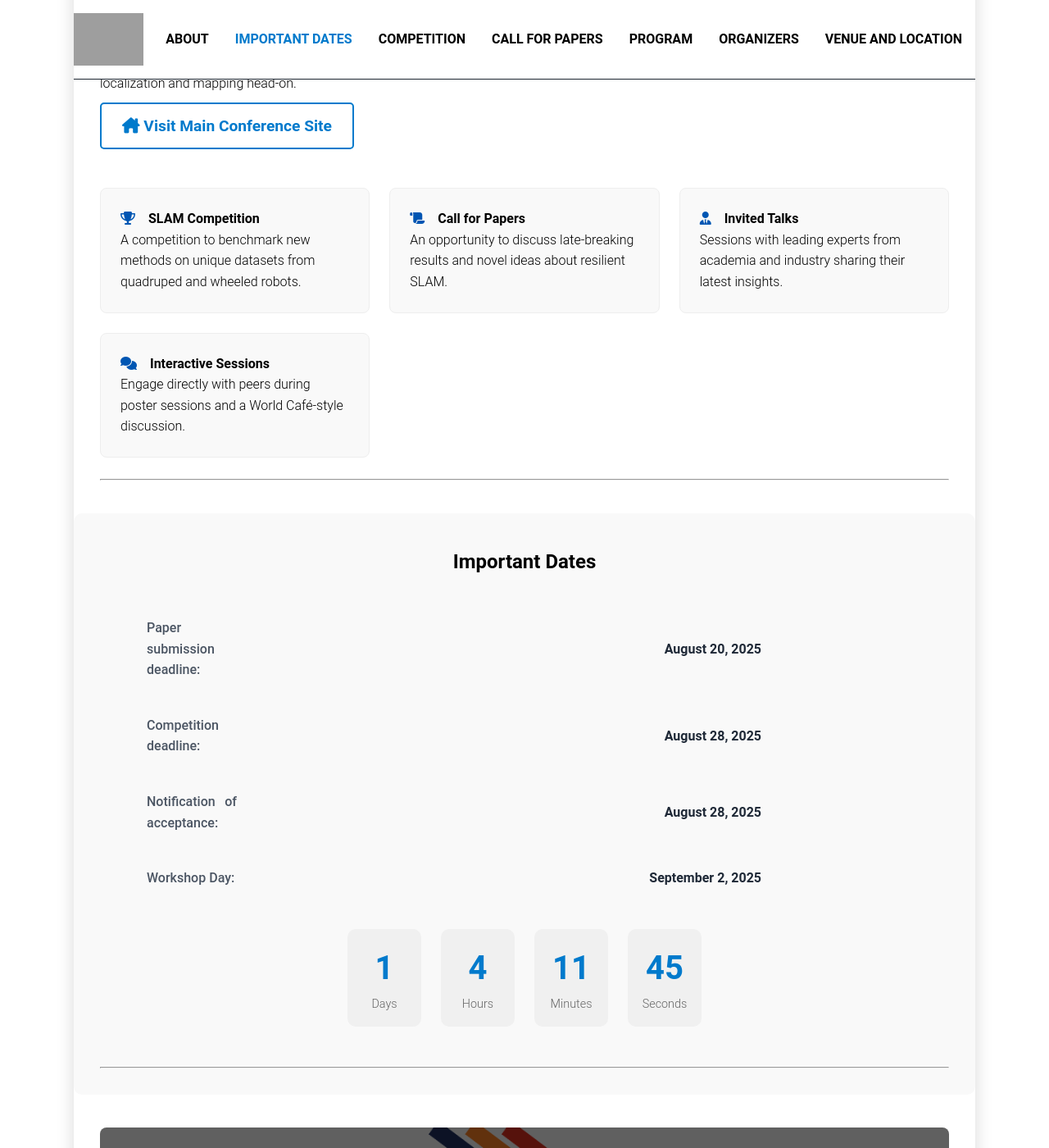
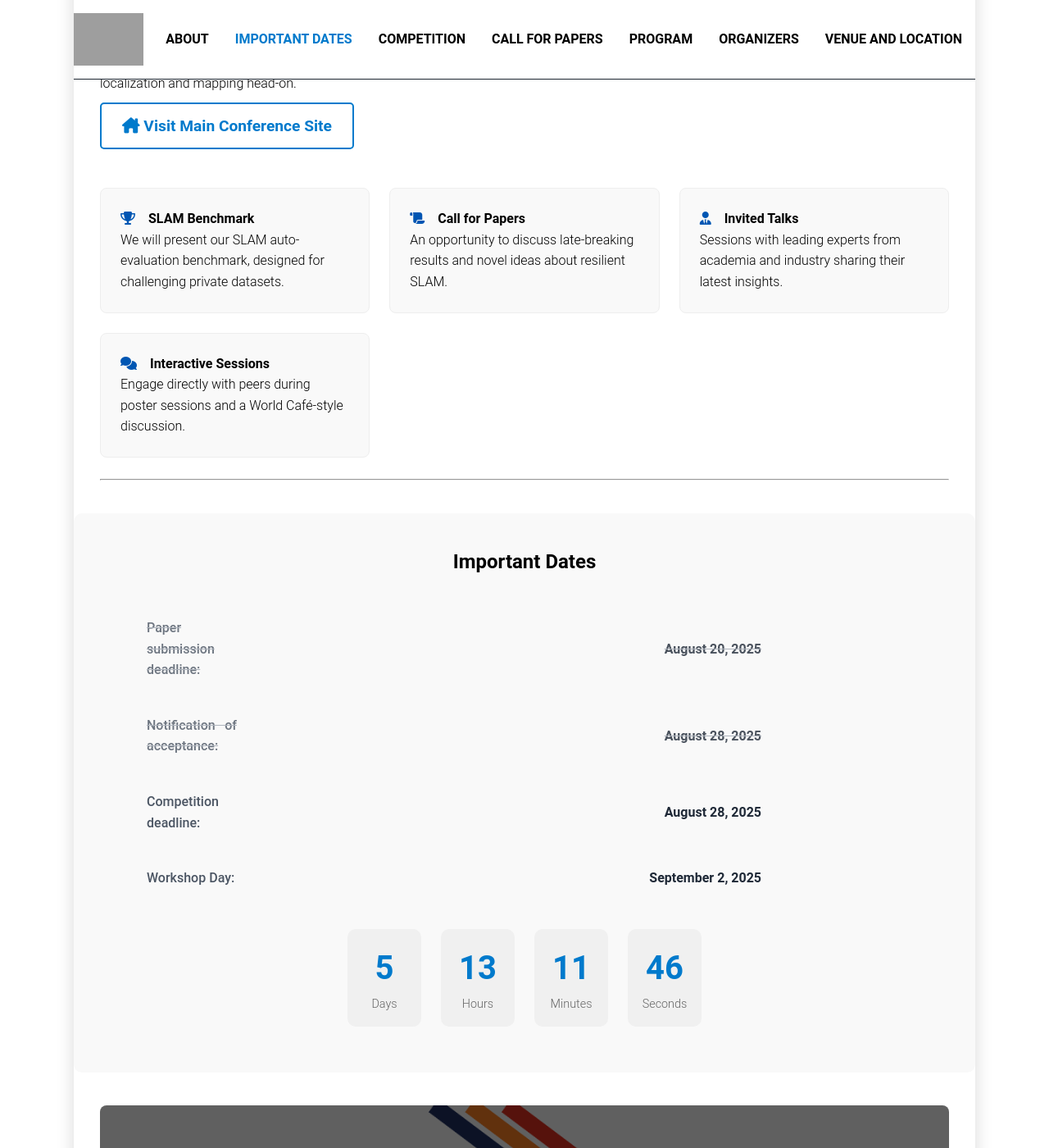
Before and after one commit to comrob/ecmr25slam, a Jekyll site: the page built from docs/index.markdown, in a window 1280 px wide and 1400 px high, scrolled down 674 px. Shown: the whole window at 82% size. Built offline with Jekyll 4.4.1, drawn with Linux system fonts in a browser that asks for light colours; some of the changed text lies outside the part shown; grey boxes are pictures that could not be loaded.

Commit message:
Update the web-site again

```diff
--- a/docs/assets/css/custom.css
+++ b/docs/assets/css/custom.css
@@ -188,6 +188,12 @@
   margin-right: 6px;
 }
 
+/* Style for deadlines that have passed */
+.date-list li.passed {
+  color: #9ca3af; /* A muted gray color */
+  text-decoration: line-through;
+  opacity: 0.8;
+}
 
 @media (min-width: 769px) {
 
@@ -208,3 +214,16 @@
   }
 
 }
+
+/* Style for buttons whose deadline has passed but are still contact links */
+.cta-button.inactive {
+  background-color: #e5e7eb; /* Light gray */
+  border-color: #e5e7eb;
+  color: #6b7280;          /* Muted text color */
+  cursor: help;             /* Changes cursor to a question mark */
+}
+
+.cta-button.inactive:hover {
+  background-color: #d1d5db; /* Slightly darker on hover */
+  color: #4b5563;
+}
--- a/docs/assets/js/script.js
+++ b/docs/assets/js/script.js
@@ -116,3 +116,34 @@
     });
   }
 });
+
+
+
+  // Set the date we're counting down to (September 2, 2025)
+  const countDownDate = new Date("Sep 02, 2025 09:00:00").getTime();
+
+  // Update the count down every 1 second
+  const x = setInterval(function() {
+    const now = new Date().getTime();
+    const distance = countDownDate - now;
+
+    // Time calculations for days, hours, minutes and seconds
+    const days = Math.floor(distance / (1000 * 60 * 60 * 24));
+    const hours = Math.floor((distance % (1000 * 60 * 60 * 24)) / (1000 * 60 * 60));
+    const minutes = Math.floor((distance % (1000 * 60 * 60)) / (1000 * 60));
+    const seconds = Math.floor((distance % (1000 * 60)) / 1000);
+
+    // Display the result in the element with id="countdown"
+    document.getElementById("countdown").innerHTML = `
+      <div><span>${days}</span><p>Days</p></div>
+      <div><span>${hours}</span><p>Hours</p></div>
+      <div><span>${minutes}</span><p>Minutes</p></div>
+      <div><span>${seconds}</span><p>Seconds</p></div>
+    `;
+
+    // If the count down is finished, write some text
+    if (distance < 0) {
+      clearInterval(x);
+      document.getElementById("countdown").innerHTML = "<h3>The deadline has passed!</h3>";
+    }
+  }, 1000);
--- a/docs/index.markdown
+++ b/docs/index.markdown
@@ -43,8 +43,8 @@
 
     <div class="about-features-grid">
         <div class="feature-card">
-            <h4><i class="fa-solid fa-trophy"></i> SLAM Competition</h4>
-            <p>A competition to benchmark new methods on unique datasets from quadruped and wheeled robots.</p>
+            <h4><i class="fa-solid fa-trophy"></i> SLAM Benchmark</h4>
+            <p>We will present our SLAM auto-evaluation benchmark, designed for challenging private datasets.</p>
         </div>
         <div class="feature-card">
             <h4><i class="fa-solid fa-scroll"></i> Call for Papers</h4>
@@ -64,23 +64,27 @@
     <hr>
 </section>
 
+
 <h2 id="important-dates"></h2>
 <section id="dates-section">
 <h2>Important Dates</h2>
 <div class="section-intro">
     <ul class="date-list">
-        <li>
+        <li class="passed">
             <span class="date-label">Paper submission deadline:</span>
             <span class="date-value"><strong>August 20, 2025</strong></span>
         </li>
+
+        <li class="passed">
+            <span class="date-label">Notification of acceptance:</span>
+            <span class="date-value"><strong>August 28, 2025</strong></span>
+        </li>
+
         <li>
             <span class="date-label">Competition deadline:</span>
             <span class="date-value"><strong>August 28, 2025</strong></span>
         </li>
-        <li>
-            <span class="date-label">Notification of acceptance:</span>
-            <span class="date-value"><strong>August 28, 2025</strong></span>
-        </li>
+
         <li>
             <span class="date-label">Workshop Day:</span>
             <span class="date-value"><strong>September 2, 2025</strong></span>
@@ -89,42 +93,7 @@
 </div>
 
 <div class="countdown-timer" id="countdown"></div>
-
-<br/>
-<hr>
-
 </section>
-
-<script>
-  // Set the date we're counting down to (August 28, 2025)
-  const countDownDate = new Date("Aug 28, 2025 23:59:59").getTime();
-
-  // Update the count down every 1 second
-  const x = setInterval(function() {
-    const now = new Date().getTime();
-    const distance = countDownDate - now;
-
-    // Time calculations for days, hours, minutes and seconds
-    const days = Math.floor(distance / (1000 * 60 * 60 * 24));
-    const hours = Math.floor((distance % (1000 * 60 * 60 * 24)) / (1000 * 60 * 60));
-    const minutes = Math.floor((distance % (1000 * 60 * 60)) / (1000 * 60));
-    const seconds = Math.floor((distance % (1000 * 60)) / 1000);
-
-    // Display the result in the element with id="countdown"
-    document.getElementById("countdown").innerHTML = `
-      <div><span>${days}</span><p>Days</p></div>
-      <div><span>${hours}</span><p>Hours</p></div>
-      <div><span>${minutes}</span><p>Minutes</p></div>
-      <div><span>${seconds}</span><p>Seconds</p></div>
-    `;
-
-    // If the count down is finished, write some text
-    if (distance < 0) {
-      clearInterval(x);
-      document.getElementById("countdown").innerHTML = "<h3>The deadline has passed!</h3>";
-    }
-  }, 1000);
-</script>
 
 <h2 id="competition"></h2>
 <section id="competition-section">
@@ -194,13 +163,12 @@
 
 <h2 id="call-for-papers"></h2>
 <section id="call-for-papers-section">
-    <h2>Call for Papers & Speakers</h2>
+    <h2 id="call-for-papers">Submissions & Presentations</h2>
 
     <div class="cfp-container">
-
         <div class="cfp-topics-column">
             <h3><i class="fa-solid fa-lightbulb"></i> Submission Topics</h3>
-            <p>We invite submissions of novel contributions (up to 4 pages) on topics including, but not limited to:</p>
+            <p>The call for papers invited contributions on topics including, but not limited to:</p>
             <ul>
                 <li>3D LiDAR-centered SLAM under perceptual degradation</li>
                 <li>Radar-based SLAM and sensor fusion</li>
@@ -209,32 +177,27 @@
                 <li>Robust back-end optimization</li>
                 <li>Benchmarks, datasets, and metrics</li>
             </ul>
-            <p>Late-breaking results and extended abstracts of recent work are welcome.</p>
         </div>
 
         <div class="cfp-submission-info-column">
-            <h3><i class="fa-solid fa-file-arrow-up"></i> Author Guidelines</h3>
-            <p>Submit an extended abstract (up to 4 pages, incl. references) in IEEE conference format to our chairs.</p>
+            <h3><i class="fa-solid fa-file-arrow-up"></i> Presentation Guidelines</h3>
+            <p>The Call for Papers is <strong>now closed</strong>. Thank you to everyone who submitted. Accepted papers will be made available on this website after the workshop.</p>
 
-            <h4><i class="fa-solid fa-person-chalkboard"></i> Presentation & Publication</h4>
-            <p>Accepted papers will be presented in a dual format: an oral presentation (15 minutes) and a poster session in Padova. For authors presenting remotely, we are happy to accommodate the <strong>online presentation</strong> (talk only).</p>
-            <p>The workshop will not have archival proceedings, and accepted papers will be made available on the workshop website.</p>
+            <h4><i class="fa-solid fa-person-chalkboard"></i> Presentation Formats</h4>
+            <ul>
+                <li><strong>Accepted Papers:</strong> Oral presentations are scheduled for <strong>15 minutes, followed by a 5-minute Q&A</strong>. In-person presenters are also required to prepare a poster for the interactive sessions.</li>
+                <li><strong>Invited Talks:</strong> Talks are scheduled for <strong>30 minutes, including Q&A</strong>. This may be adjusted by contacting the organizers.</li>
+            </ul>
+            <p>Please see the <a href="#program">Program section</a> for allocated time slots.</p>
+
+            <h4><i class="fa-solid fa-headset"></i> Guidelines for Online Presenters</h4>
+            <p>Online speakers will be provided with a camera overview of the audience. We kindly ask that you be ready <strong>15 minutes before</strong> your scheduled time slot to ensure smooth schedule flow.</p>
 
             <div class="cta-button-wrapper">
-                <a href="mailto:robotmappingws@gmail.com?subject=ECMR Workshop 2025 - Paper Submission" class="cta-button">
-                    Submit Your Paper
+                <a href="mailto:robotmappingws@gmail.com?subject=ECMR Workshop 2025 - Late Inquiry" class="cta-button inactive">
+                    Submissions Closed (Contact)
                 </a>
             </div>
-        </div>
-    </div>
-
-    <div class="speaker-call-prompt">
-        <h3><i class="fa-solid fa-star"></i> Call for Invited Speakers</h3>
-        <p>Are you a senior researcher or industry expert with significant experience in robust SLAM? We invite you to share your work as an invited speaker. Both in-person and online talks (30 minutes) are feasible. Please contact us to propose a talk.</p>
-        <div class="cta-button-wrapper">
-             <a href="mailto:robotmappingws@gmail.com?subject=ECMR Workshop 2025 - Speaker Proposal" class="cta-button secondary">
-                Propose a Talk
-            </a>
         </div>
     </div>
 
```
